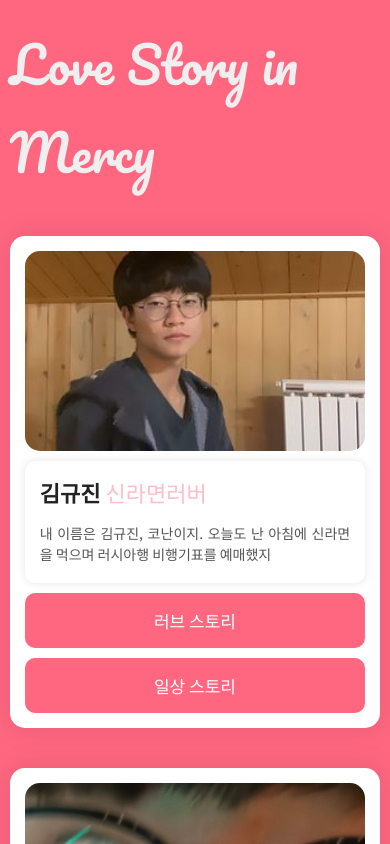
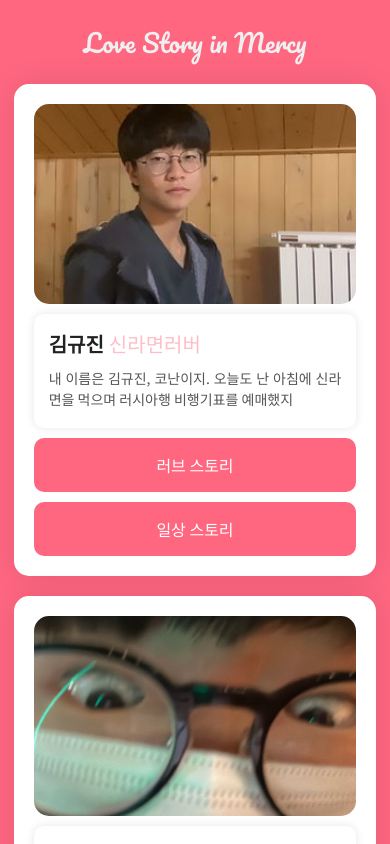
Before and after one commit to minho0517/mercy-diary, a Next.js app: page / in a window 390 px wide. Shown: the top 844 px of the page. Built offline with nearby package versions, Linux system fonts and the light colour scheme; a web font is replaced by a local one.

Commit message:
responsive

```diff
--- a/styles/Home.module.css
+++ b/styles/Home.module.css
@@ -10,7 +10,7 @@
   display: flex;
   flex-direction: column;
   align-items: center;
-  width: 95%;
+  width: 93%;
   max-width: 700px;
 }
 .header {
@@ -25,6 +25,7 @@
   font-size: 50px;
   color: #efefef;
 }
+
 .card {
   box-shadow: 0 0 30px 0 rgba(0,0,0, 0.1);
   border-radius: 15px;
@@ -35,7 +36,7 @@
   box-sizing: border-box;
   transition: all .25s;
   background-color: white;
-  margin: 20px 0;
+  margin-bottom: 20px;
 }
 .card:hover {
   box-shadow: 0 0 30px 5px rgba(255, 255, 255, 0.3);
@@ -130,10 +131,14 @@
   .card_wrapper {
     flex-direction: column;
     height: 100%;
-    margin: 15px;
+    margin: 20px;
   }
   .content {
     width: 100%;
+  }
+  .storyBtn {
+    font-size: 16px;
+    font-weight: 500;
   }
   .logo {
     width: 100%;
@@ -147,4 +152,16 @@
   .info {
     padding: 15px;
   }
+  .title {
+    font-size: 25px;
+  }
+  .name {
+    font-size: 20px;
+  }
+  .nickname {
+    font-size: 20px;
+  }
+  .introduction {
+    margin-top: 10px;
+  }
 }
```
